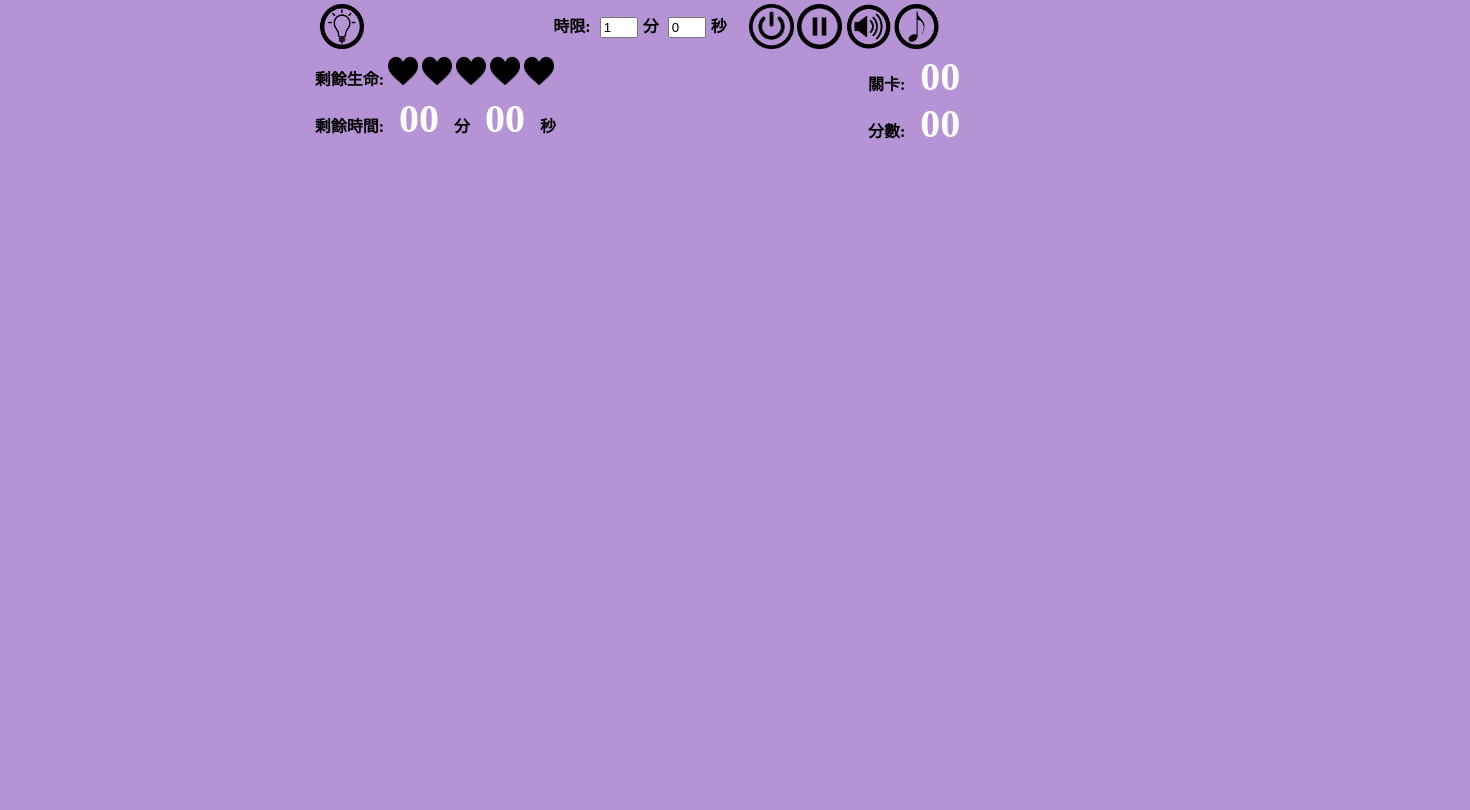
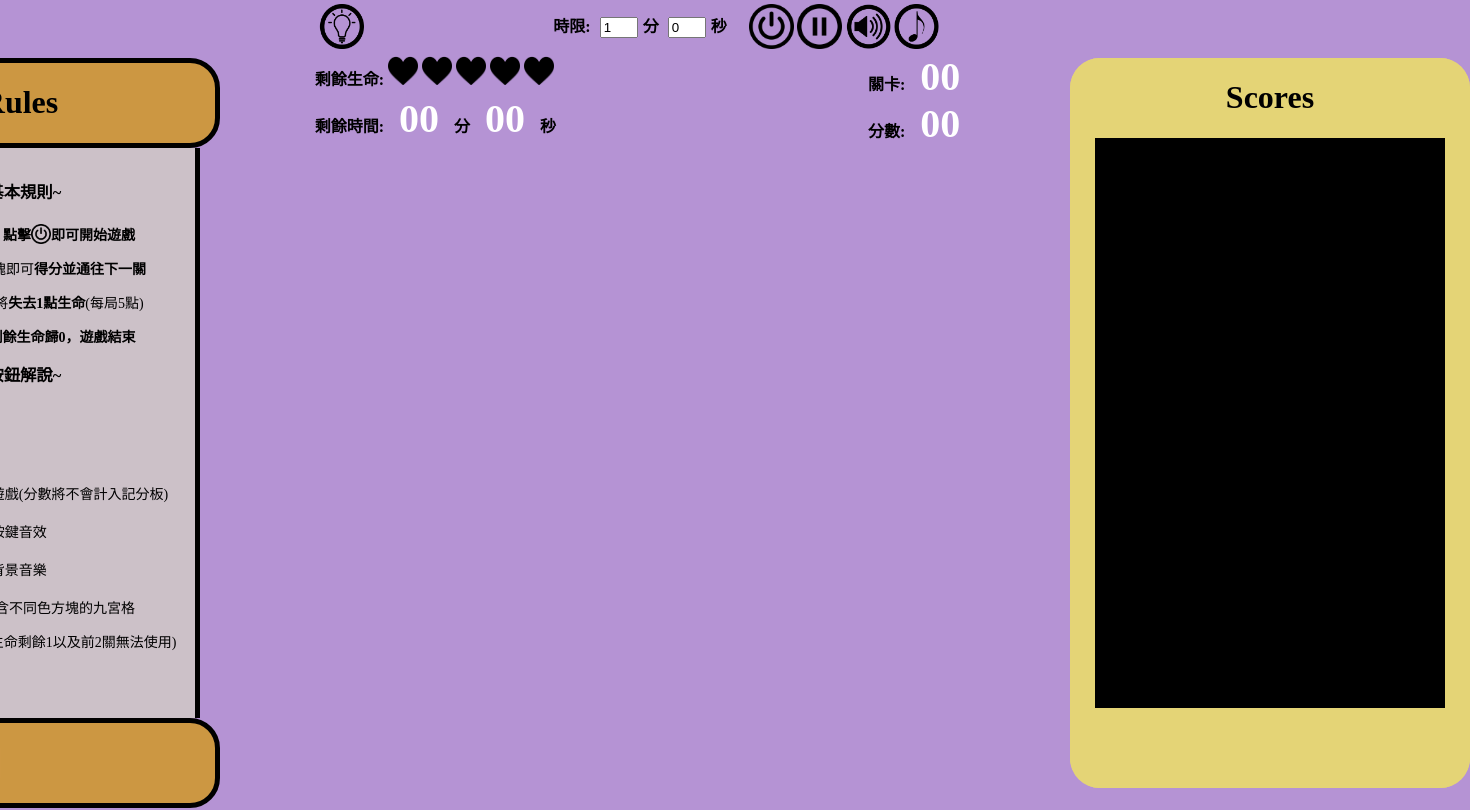
Before and after one commit to SkyLiNing823/ColorTest, a plain HTML site: page index.html in a window 1280 px wide. Shown: the whole page, 1470 px wide, since content can reach past the window. Drawn offline with nearby package versions, Linux system fonts and the light colour scheme.

Commit message:
Big update

```diff
--- a/index.html
+++ b/index.html
@@ -4,11 +4,55 @@
 <head>
     <meta charset="utf-8">
     <link rel="stylesheet" type="text/css" href="style.css">
-    <title>Project</title>
+    <title>ColorTest</title>
 </head>
 
 <body>
     <div id="container">
+        <div style="position: relative; width: 0; height: 0">
+            <div id="ruleBoard">
+                <div id="ruleHead">
+                    <h1>Rules</h1>
+                </div>
+                <div id="ruleContent">
+                    <div class="center">
+                        <p>
+                            <h3 class="center">~基本規則~</h3>
+                        </p>
+                        <p><b>設定好時限後，點擊<img class="ruleIcons" src="resources/start.png" width="20px" height="20px">即可開始遊戲</b></p>
+                        <p>點擊<b>不同色</b>的方塊即可<b>得分並通往下一關</b>
+                        </p>
+                        <p>點擊<b>同色</b>的方塊將<b>失去1點生命</b>(每局5點)
+                        </p>
+                        <p><b>當剩餘時間或剩餘生命歸0，遊戲結束</b></p>
+                        <p>
+                            <p>
+                                <h3 class="center">~按鈕解說~</h3>
+                            </p>
+                    </div>
+                    <div style="padding-left: 20px;">
+                        <p><img class="ruleIcons" src="resources/start.png" width="20px" height="20px"> : 開始遊戲</p>
+                        <p><img class="ruleIcons" src="resources/reset.png" width="20px" height="20px"> : 重置遊戲</p>
+                        <p><img class="ruleIcons" src="resources/pause.png" width="20px" height="20px"><img class="ruleIcons" src="resources/play.png" width="20px" height="20px"> : 暫停/開始遊戲(分數將不會計入記分板)</p>
+                        <p><img class="ruleIcons" src="resources/soundEffect_on.png" width="20px" height="20px"><img class="ruleIcons" src="resources/soundEffect_off.png" width="20px" height="20px"> : 開啟/關閉按鍵音效</p>
+                        <p><img class="ruleIcons" src="resources/BGM_on.png" width="20px" height="20px"><img class="ruleIcons" src="resources/soundEffect_off.png" width="20px" height="20px"> : 開啟/關閉背景音樂</p>
+                        <p><img class="ruleIcons" src="resources/hint.png" width="20px" height="20px"> : 將範圍縮至包含不同色方塊的九宮格</p>
+                        <p>(需支付1點生命，生命剩餘1以及前2關無法使用)</p>
+                    </div>
+                </div>
+                <div id="ruleTail">
+                </div>
+            </div>
+            <div id="scoreBoard">
+                <div id="scoreHead">
+                    <h1>Scores</h1>
+                </div>
+                <div id="scoreContent">
+                </div>
+                <div id="scoreTail">
+                </div>
+            </div>
+        </div>
         <div id="settingBoard">
             <b>時限:</b>
             <input type="number" min="0" max="59" id="min" class="settingItem" value="1"><b>分</b>
--- a/script.js
+++ b/script.js
@@ -16,6 +16,7 @@ const soundEffectIcon = document.getElementById("soundEffectIcon");
 const BGMIcon = document.getElementById("BGMIcon");
 const hintIcon = document.getElementById("hintIcon");
 const heartIcon = document.getElementsByClassName("heartIcon");
+const scoreContent = document.getElementById("scoreContent");
 const board = document.getElementById("board");
 const soundEffect_ans = document.getElementById("soundEffect_ans");
 const soundEffect_break = document.getElementById("soundEffect_break");
@@ -31,6 +32,9 @@ let timeout;
 let hp = 5;
 let floor = 1;
 let count = 2;
+let recordMin;
+let recordSec;
+let record = true;
 let gameStart = false;
 let hintUsed = false;
 let pause = false;
@@ -81,6 +85,8 @@ function clickotherBtn() {
         alert(`您已用盡所有生命值！您已通過: ${Floor-1} 關，總共得到: ${Score} 分！`);
         board.innerHTML = "";
         gameStart = false;
+        if (record == true)
+            recordAdd();
     }
 }
 
@@ -91,6 +97,8 @@ function timeOut() {
     alert(`時間到！您已通過: ${Floor-1} 關，總共得到: ${Score} 分！`);
     board.innerHTML = "";
     gameStart = false;
+    if (record == true)
+        recordAdd();
 }
 
 function countDown() {
@@ -185,7 +193,12 @@ function createBlocks(num) {
     }
 }
 
+function recordAdd() {
+    scoreContent.innerHTML += `<p> >  ${recordMin}m ${recordSec}s 通過 ${Floor-1} 關   ${Score} 分</p>`
+}
+
 startBtn.addEventListener("click", function() {
+    record = true;
     gameStart = true;
     if (bgm == true)
         BGM.play();
@@ -197,6 +210,8 @@ startBtn.addEventListener("click", function() {
     scoreNum.innerText = "00";
     Min = parseInt(mins.value);
     Sec = parseInt(secs.value);
+    recordMin = Min;
+    recordSec = Sec;
     if (Min == 0 && Sec == 0)
         Min = 1;
     if (Min < 10)
@@ -243,6 +258,7 @@ pauseBtn.addEventListener("click", function() {
             pauseIcon.src = "resources/pause.png";
             pause = false;
         }
+        record = false;
     }
 })
 
--- a/style.css
+++ b/style.css
@@ -1,5 +1,9 @@
 body {
     background-color: rgb(181, 147, 212);
+}
+
+.center {
+    text-align: center;
 }
 
 #container {
@@ -7,6 +11,77 @@ body {
     flex-direction: column;
     margin: auto;
     width: 800px;
+}
+
+#ruleBoard,
+#scoreBoard {
+    position: absolute;
+    width: 400px;
+    right: 20px;
+    top: 50px;
+}
+
+#ruleHead,
+#ruleTail {
+    height: 80px;
+    background-color: rgba(211, 152, 25, 0.775);
+    border: 5px solid;
+    border-radius: 30px;
+    text-align: center;
+}
+
+#ruleContent,
+#scoreContent {
+    margin: auto;
+    overflow: hidden;
+    height: 540px;
+    width: 320px;
+    background-color: rgba(212, 207, 197, 0.775);
+    border-left: 5px solid;
+    border-right: 5px solid;
+    padding: 15px;
+    font-size: 14px;
+}
+
+.ruleIcons {
+    position: relative;
+    top: 4px;
+}
+
+#scoreBoard,
+#scoreHead,
+#scoreTail {
+    background-color: rgb(228, 212, 118);
+}
+
+#scoreBoard {
+    border-radius: 30px;
+    left: 830px;
+}
+
+#scoreHead,
+#scoreTail {
+    height: 80px;
+    text-align: center;
+}
+
+#scoreHead {
+    overflow: hidden;
+    border-top-left-radius: 30px;
+    border-top-right-radius: 30px;
+}
+
+#scoreContent {
+    background-color: rgba(0, 0, 0);
+    overflow: auto;
+    border: 0px;
+    font-size: 20px;
+    color: green;
+}
+
+#scoreTail {
+    border-bottom-left-radius: 30px;
+    border-bottom-right-radius: 30px;
 }
 
 #settingBoard {
```
